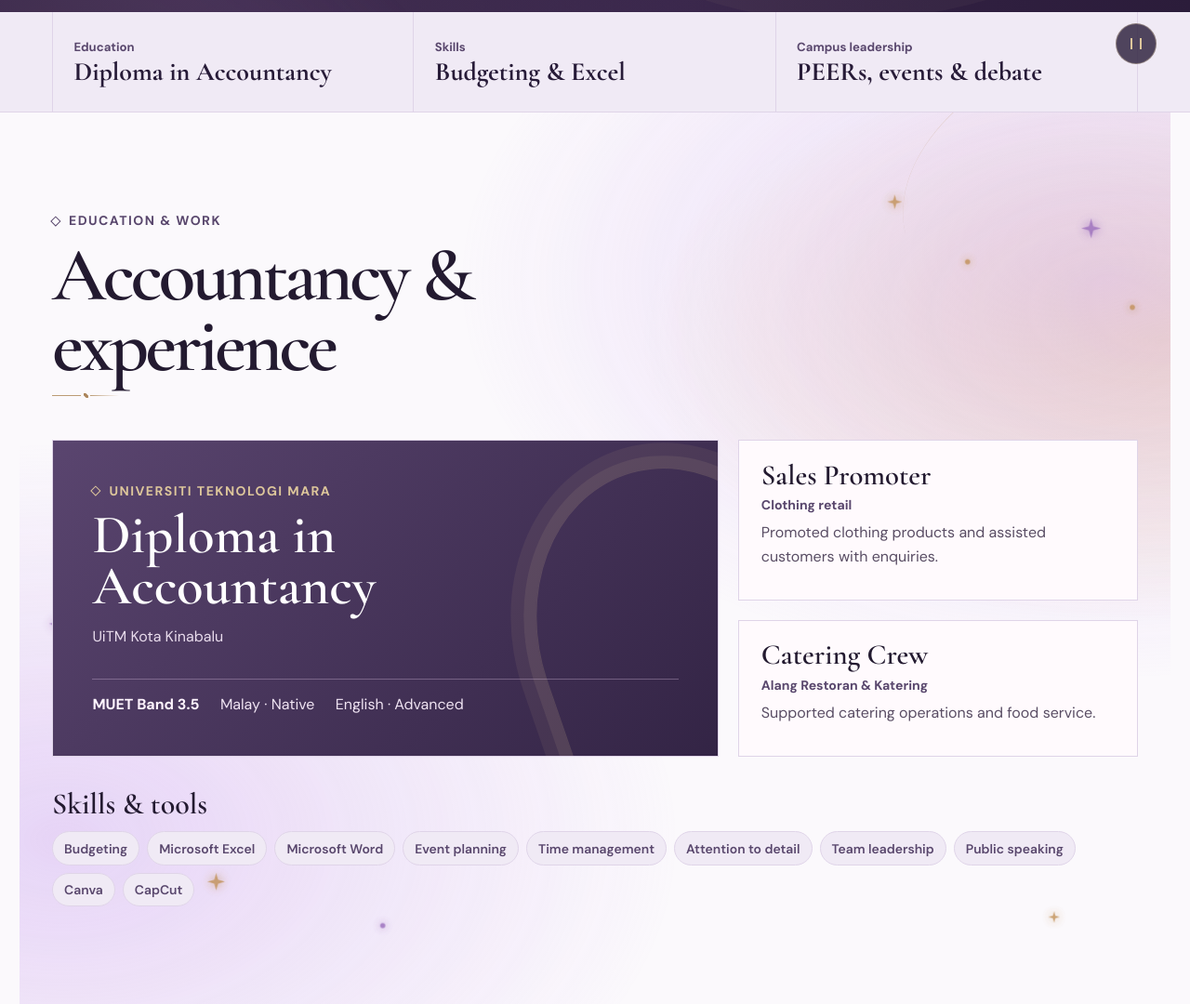
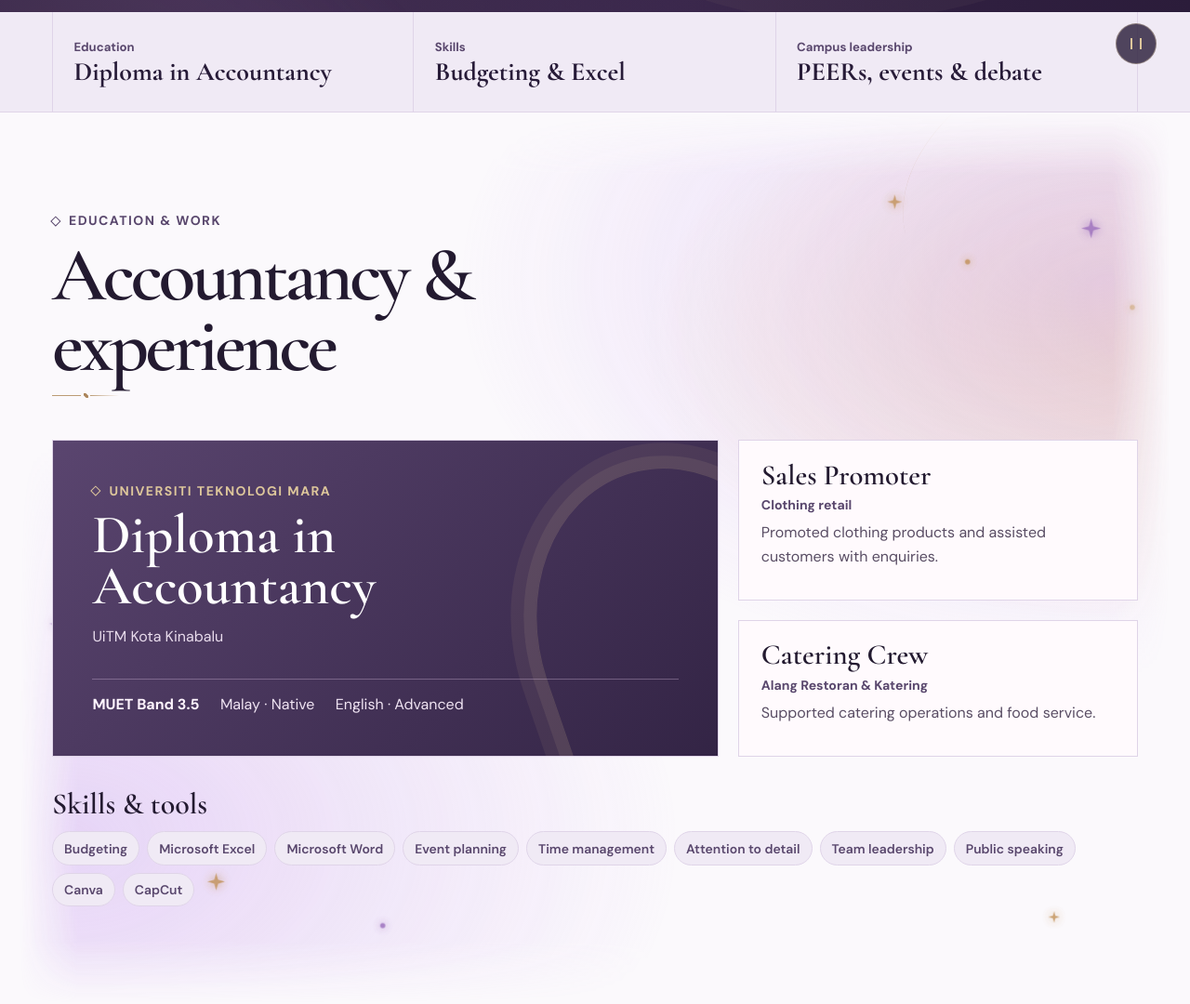
Before and after one commit to esyad/portfolioWani, a plain HTML site: page Wani_Portfolio.html in a window 1280 px wide. Shown: the part 715-1795 px from the top of the page at 93% size. Drawn offline with nearby package versions, Linux system fonts and the light colour scheme.

Commit message:
Blend scroll glow into section edges

```diff
--- a/Wani_Portfolio.html
+++ b/Wani_Portfolio.html
@@ -368,6 +368,10 @@
     }
     .wrap.scroll-effect-section > .scroll-atmosphere {
       inset-inline: calc(-1 * min(2.7vw, 2.2rem));
+      mask-image:
+        linear-gradient(90deg, transparent, #000 5%, #000 95%, transparent),
+        linear-gradient(transparent, #000 7%, #000 93%, transparent);
+      mask-composite: intersect;
     }
     .scroll-aura {
       position: absolute;
```
Also changed, not shown: index.html (+4 -0 lines).
